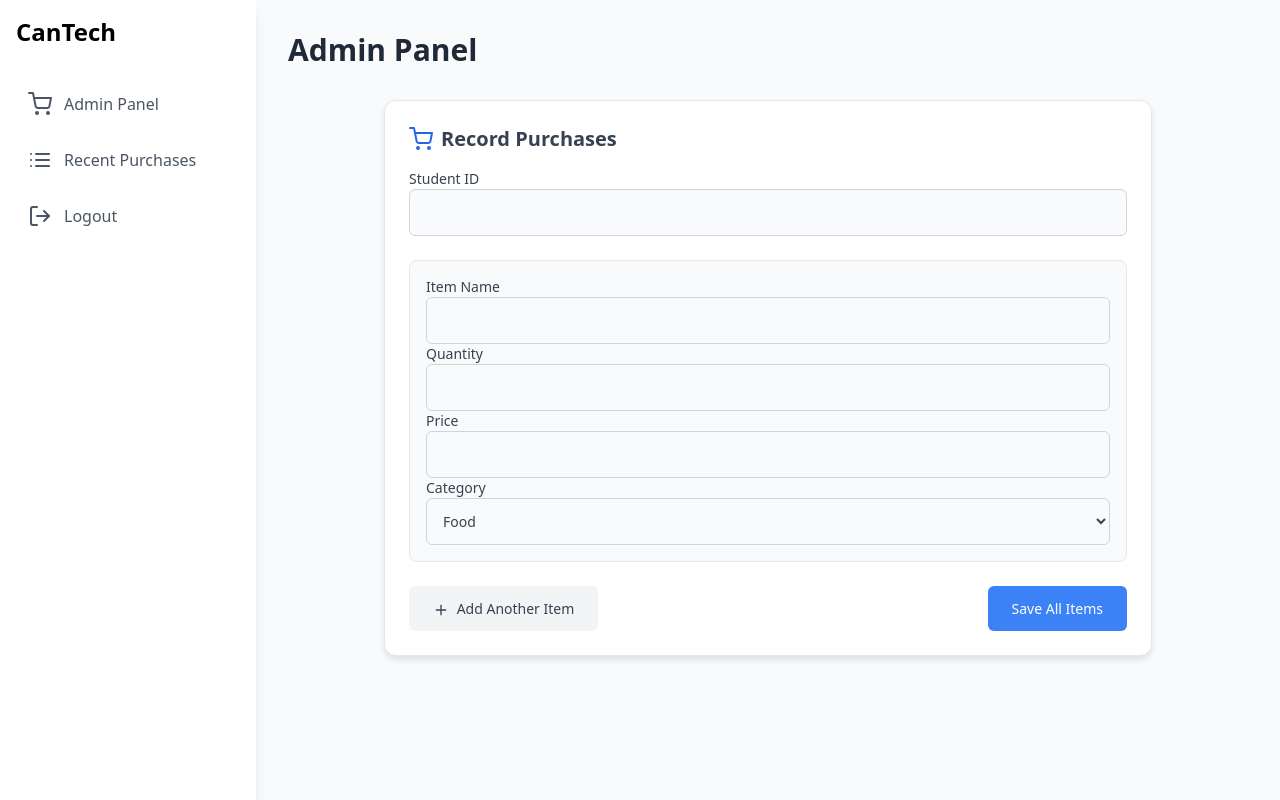
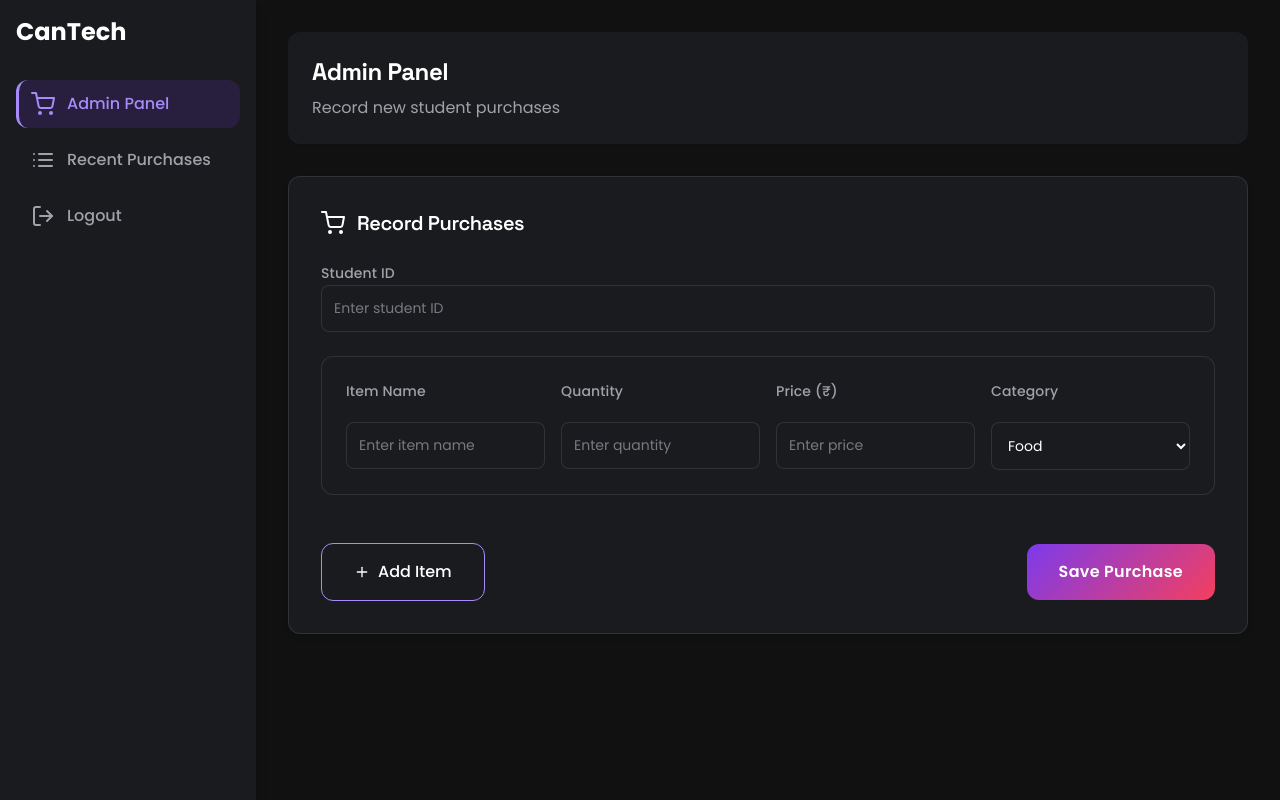
Before and after one commit to twwoface/PROJECT, a Flask app: template templates/admin_panel.html in a window 1280 px wide. Run offline with Flask 3, Linux system fonts and the light colour scheme; the template is opened without the code that fills it, so the values that code supplies are empty.

Commit message:
optimized

```diff
--- a/templates/admin_panel.html
+++ b/templates/admin_panel.html
@@ -1,87 +1,184 @@
 <!DOCTYPE html>
-<html lang="en">
+<html lang="en" class="dark">
 <head>
     <meta charset="UTF-8">
     <meta name="viewport" content="width=device-width, initial-scale=1.0">
     <title>CanTech - Admin Panel</title>
     <link href="https://cdnjs.cloudflare.com/ajax/libs/tailwindcss/2.2.19/tailwind.min.css" rel="stylesheet">
     <script src="https://cdnjs.cloudflare.com/ajax/libs/feather-icons/4.29.0/feather.min.js"></script>
+    <link href="https://fonts.googleapis.com/css2?family=Poppins:wght@400;500;600;700&family=Space+Grotesk:wght@500;600;700&display=swap" rel="stylesheet">
     <style>
+        :root {
+            --primary: #7C3AED;
+            --primary-light: #A78BFA;
+            --surface: #1A1B1E;
+            --surface-light: #2A2B2F;
+            --background: #111112;
+            --text-primary: #FFFFFF;
+            --text-secondary: #A1A1AA;
+            --accent: #F43F5E;
+            --success: #10B981;
+            --warning: #FBBF24;
+            --gradient: linear-gradient(135deg, #7C3AED, #F43F5E);
+        }
+
+        body {
+            background-color: var(--background);
+            color: var(--text-primary);
+            font-family: 'Poppins', sans-serif;
+        }
+
+        h1, h2, h3, .brand-text {
+            font-family: 'Space Grotesk', sans-serif;
+            letter-spacing: -0.02em;
+        }
+
+        .hover-card {
+            background: var(--surface);
+            border: 1px solid rgba(255, 255, 255, 0.08);
+            box-shadow: 0 8px 32px rgba(0, 0, 0, 0.3);
+            backdrop-filter: blur(20px);
+            transition: all 0.3s ease;
+        }
+
+        .hover-card:hover {
+            border-color: var(--primary-light);
+            box-shadow: 0 8px 32px rgba(124, 58, 237, 0.2);
+        }
+
         .form-input, input, select {
-            background-color: #f9fafb;
-            border: 1px solid #d1d5db;
+            background: var(--surface);
+            border: 1px solid rgba(255, 255, 255, 0.1);
+            color: var(--text-primary);
             padding: 0.75rem;
+            border-radius: 0.5rem;
             font-size: 0.875rem;
-            color: #374151;
-            border-radius: 0.375rem;
+            transition: all 0.3s ease;
         }
 
         .form-input:focus, input:focus, select:focus {
-            border-color: #3b82f6;
-            box-shadow: 0 0 0 2px rgba(59, 130, 246, 0.3);
+            border-color: var(--primary-light);
+            box-shadow: 0 0 0 2px rgba(124, 58, 237, 0.15);
+            background: var(--surface);
         }
 
-        .hover-card {
-            background-color: #ffffff;
-            border: 1px solid #e5e7eb;
+        .form-input::placeholder, input::placeholder {
+            color: var(--text-secondary);
+            opacity: 0.7;
+        }
+
+        .btn-primary {
+            background: var(--gradient);
+            color: var(--text-primary);
+            padding: 1rem 2rem;
+            border-radius: 0.75rem;
+            font-weight: 600;
+            letter-spacing: 0.02em;
+            border: none;
+            transition: all 0.3s ease;
+        }
+
+        .btn-primary:hover {
+            transform: translateY(-2px);
+            box-shadow: 0 8px 24px rgba(124, 58, 237, 0.4);
+        }
+
+        .btn-secondary {
+            background: var(--surface);
+            color: var (--text-primary);
+            border: 1px solid var(--primary-light);
+            padding: 1rem 2rem;
+            border-radius: 0.75rem;
+            font-weight: 500;
+            transition: all 0.3s ease;
+        }
+
+        .btn-secondary:hover {
+            background: var(--surface-light);
+            border-color: var(--primary-light);
+            transform: translateY(-2px);
+        }
+
+        .text-gray-700, .text-gray-800 { color: var(--text-primary) !important; }
+        .text-gray-600 { color: var(--text-secondary) !important; }
+        .bg-white { background-color: var(--surface) !important; }
+        .bg-gray-50 { background-color: var(--background) !important; }
+
+        .sidebar-link {
+            color: var(--text-secondary);
+            font-weight: 500;
+            transition: all 0.3s ease;
+            border-radius: 0.75rem;
+            border-left: 3px solid transparent;
+        }
+
+        .sidebar-link:hover, .sidebar-link.active {
+            background: rgba(124, 58, 237, 0.15);
+            color: var(--primary-light);
+            border-left-color: var(--primary-light);
+        }
+
+        /* Item Row Styling */
+        .item-row {
+            background: var(--surface);
+            border: 1px solid rgba(255, 255, 255, 0.1);
+            padding: 1.5rem;
+            border-radius: 0.75rem;
+            margin-bottom: 1rem;
+            display: grid;
+            grid-template-columns: repeat(4, 1fr);
+            gap: 1rem;
+            transition: all 0.3s ease;
+        }
+
+        .item-row:hover {
+            border-color: var(--primary-light);
+            background: var(--surface-light);
+        }
+
+        .item-row > div {
+            display: flex;
+            flex-direction: column;
+            gap: 0.75rem;
+        }
+
+        .form-section {
+            background: var(--surface);
+            border: 1px solid rgba(255, 255, 255, 0.1);
             box-shadow: 0 4px 6px rgba(0, 0, 0, 0.1);
-            padding: 1.5rem;
+            padding: 2rem;
             border-radius: 0.75rem;
         }
 
-        .hover-card:hover {
-            box-shadow: 0 6px 12px rgba(0, 0, 0, 0.15);
+        .form-section:hover {
+            border-color: var(--primary-light);
+            box-shadow: 0 12px 40px rgba(124, 58, 237, 0.3);
         }
 
-        .btn-primary {
-            background-color: #3b82f6;
-            color: #ffffff;
-            padding: 0.75rem 1.5rem;
+        label {
+            color: var(--text-secondary);
             font-size: 0.875rem;
-            border-radius: 0.375rem;
-            transition: background-color 0.3s ease;
-        }
-
-        .btn-primary:hover {
-            background-color: #2563eb;
-        }
-
-        .btn-secondary {
-            background-color: #f3f4f6;
-            color: #374151;
-            padding: 0.75rem 1.5rem;
-            font-size: 0.875rem;
-            border-radius: 0.375rem;
-            transition: background-color 0.3s ease;
-        }
-
-        .btn-secondary:hover {
-            background-color: #e5e7eb;
-        }
-
-        .item-row {
-            background-color: #f9fafb;
-            border: 1px solid #e5e7eb;
-            padding: 1rem;
-            border-radius: 0.5rem;
+            font-weight: 500;
+            margin-bottom: 0.5rem;
+            letter-spacing: 0.01em;
         }
     </style>
 </head>
-<body class="bg-gray-50">
+<body class="bg-gray-50"></body>
     <div class="flex min-h-screen">
         <!-- Sidebar -->
         <aside class="w-64 bg-white shadow-lg p-4 space-y-4">
             <div class="text-2xl font-bold text-brand mb-8">CanTech</div>
             <nav class="space-y-2">
-                <a href="{{ url_for('admin_panel') }}" class="flex items-center space-x-3 {% if request.endpoint == 'admin_panel' %}bg-blue-100 text-blue-600{% else %}text-gray-600{% endif %} p-3 rounded-lg hover:bg-gray-100">
+                <a href="{{ url_for('admin_panel') }}" class="sidebar-link active flex items-center space-x-3 p-3">
                     <i data-feather="shopping-cart"></i>
                     <span>Admin Panel</span>
                 </a>
-                <a href="{{ url_for('recent_purchases') }}" class="flex items-center space-x-3 {% if request.endpoint == 'recent_purchases' %}bg-blue-100 text-blue-600{% else %}text-gray-600{% endif %} p-3 rounded-lg hover:bg-gray-100">
+                <a href="{{ url_for('recent_purchases') }}" class="sidebar-link flex items-center space-x-3 p-3">
                     <i data-feather="list"></i>
                     <span>Recent Purchases</span>
                 </a>
-                <a href="{{ url_for('logout') }}" class="flex items-center space-x-3 text-gray-600 p-3 rounded-lg hover:bg-gray-100">
+                <a href="{{ url_for('logout') }}" class="sidebar-link flex items-center space-x-3 p-3">
                     <i data-feather="log-out"></i>
                     <span>Logout</span>
                 </a>
@@ -91,22 +188,25 @@
         <!-- Main Content -->
         <main class="flex-1 p-8">
             <!-- Header -->
-            <header class="flex justify-between items-center mb-8">
-                <h1 class="text-3xl font-bold text-gray-800">Admin Panel</h1>
+            <header class="flex justify-between items-center mb-8 bg-white p-6 rounded-xl shadow-sm">
+                <div>
+                    <h1 class="text-2xl font-bold text-gray-800">Admin Panel</h1>
+                    <p class="text-gray-600 mt-2">Record new student purchases</p>
+                </div>
             </header>
 
             <!-- Purchase Entry Form -->
-            <div class="bg-white rounded-xl shadow-md p-6 max-w-3xl mx-auto hover-card">
-                <h2 class="text-xl font-semibold text-gray-700 mb-4 flex items-center">
-                    <i data-feather="shopping-cart" class="w-6 h-6 mr-2 text-blue-600"></i>
+            <div class="form-section">
+                <h2 class="text-xl font-semibold text-gray-800 mb-6 flex items-center">
+                    <i data-feather="shopping-cart" class="w-6 h-6 mr-3 text-primary-light"></i>
                     Record Purchases
                 </h2>
-                <form method="POST" action="{{ url_for('admin_panel') }}" id="purchaseForm">
+                <form method="POST" action="{{ url_for('admin_panel') }}" id="purchaseForm" class="space-y-6">
                     <!-- Student ID Section -->
                     <div class="mb-6">
-                        <label for="student_id" class="block text-sm font-medium text-gray-700">Student ID</label>
+                        <label for="student_id">Student ID</label>
                         <input type="text" name="student_id" id="student_id" required
-                               class="form-input w-full">
+                               class="form-input w-full" placeholder="Enter student ID">
                     </div>
 
                     <!-- Items Container -->
@@ -114,24 +214,23 @@
                         <!-- Initial Item Row -->
                         <div class="item-row">
                             <div>
-                                <label class="block text-sm font-medium text-gray-700">Item Name</label>
+                                <label>Item Name</label>
                                 <input type="text" name="items[0][item_name]" required
-                                       class="form-input w-full">
+                                       class="form-input w-full" placeholder="Enter item name">
                             </div>
                             <div>
-                                <label class="block text-sm font-medium text-gray-700">Quantity</label>
+                                <label>Quantity</label>
                                 <input type="number" name="items[0][quantity]" required
-                                       class="form-input w-full">
+                                       class="form-input w-full" placeholder="Enter quantity">
                             </div>
                             <div>
-                                <label class="block text-sm font-medium text-gray-700">Price</label>
+                                <label>Price (₹)</label>
                                 <input type="number" step="0.01" name="items[0][price]" required
-                                       class="form-input w-full">
+                                       class="form-input w-full" placeholder="Enter price">
                             </div>
                             <div>
-                                <label class="block text-sm font-medium text-gray-700">Category</label>
-                                <select name="items[0][category]" required
-                                        class="form-input w-full">
+                                <label>Category</label>
+                                <select name="items[0][category]" required class="form-input w-full">
                                     <option value="food">Food</option>
                                     <option value="stationery">Stationery</option>
                                 </select>
@@ -140,18 +239,20 @@
                     </div>
 
                     <!-- Add More Items Button -->
-                    <div class="flex justify-between items-center mt-6">
+                    <div class="flex justify-between items-center pt-6">
                         <button type="button" onclick="addItemRow()"
-                                class="btn-secondary">
-                            <i data-feather="plus" class="w-4 h-4 inline mr-1"></i>
-                            Add Another Item
+                                class="btn-secondary flex items-center space-x-2">
+                            <i data-feather="plus" class="w-4 h-4"></i>
+                            <span>Add Item</span>
                         </button>
-                        <button type="submit" class="btn-primary">
-                            Save All Items
+                        <button type="submit" class="btn-primary px-6 py-3">
+                            Save Purchase
                         </button>
                     </div>
                 </form>
             </div>
+        </main>
+    </div>
 
     <script>
         feather.replace();
@@ -165,24 +266,23 @@
 
             newRow.innerHTML = `
                 <div>
-                    <label class="block text-sm font-medium text-gray-700">Item Name</label>
+                    <label>Item Name</label>
                     <input type="text" name="items[${itemCount}][item_name]" required
-                           class="form-input w-full">
+                           class="form-input w-full" placeholder="Enter item name">
                 </div>
                 <div>
-                    <label class="block text-sm font-medium text-gray-700">Quantity</label>
+                    <label>Quantity</label>
                     <input type="number" name="items[${itemCount}][quantity]" required
-                           class="form-input w-full">
+                           class="form-input w-full" placeholder="Enter quantity">
                 </div>
                 <div>
-                    <label class="block text-sm font-medium text-gray-700">Price</label>
+                    <label>Price (₹)</label>
                     <input type="number" step="0.01" name="items[${itemCount}][price]" required
-                           class="form-input w-full">
+                           class="form-input w-full" placeholder="Enter price">
                 </div>
                 <div>
-                    <label class="block text-sm font-medium text-gray-700">Category</label>
-                    <select name="items[${itemCount}][category]" required
-                            class="form-input w-full">
+                    <label>Category</label>
+                    <select name="items[${itemCount}][category]" required class="form-input w-full">
                         <option value="food">Food</option>
                         <option value="stationery">Stationery</option>
                     </select>
```
Also changed, not shown: templates/dashboard.html (+18 -1 lines), templates/recent_purchases.html (+150 -71 lines).
